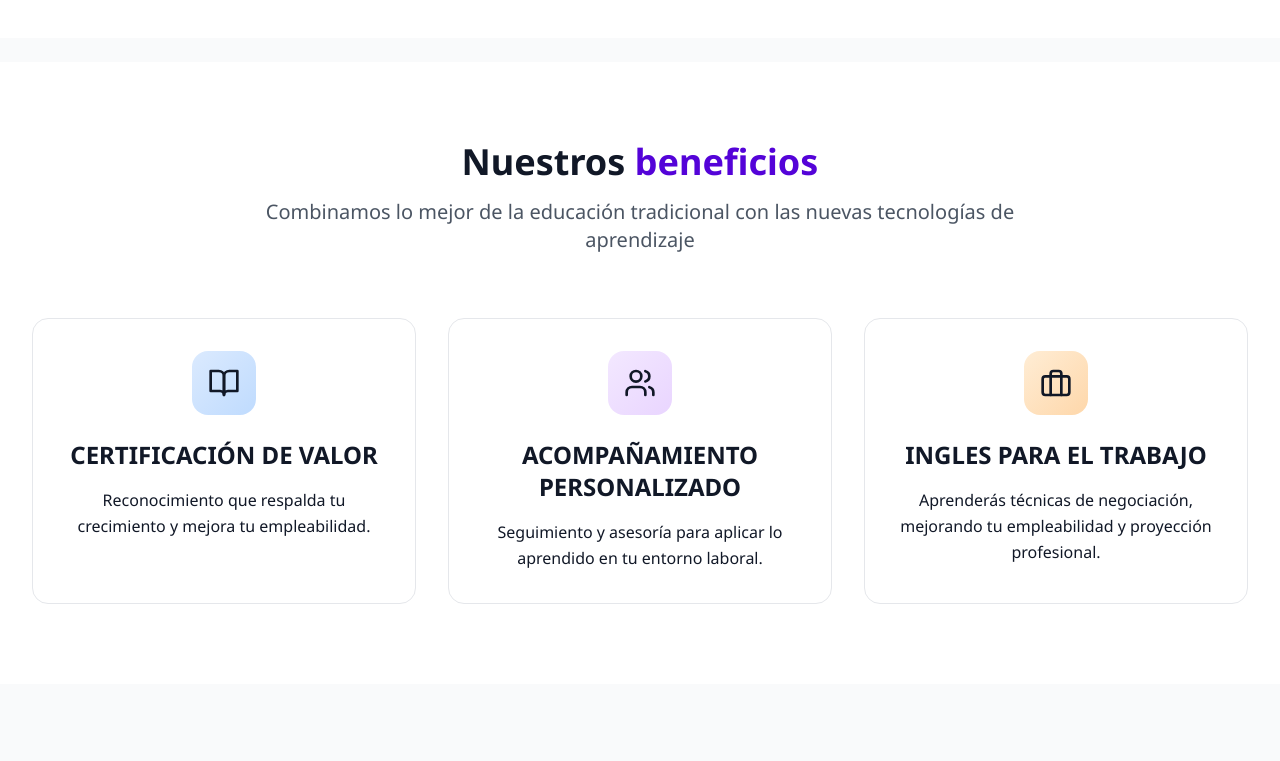
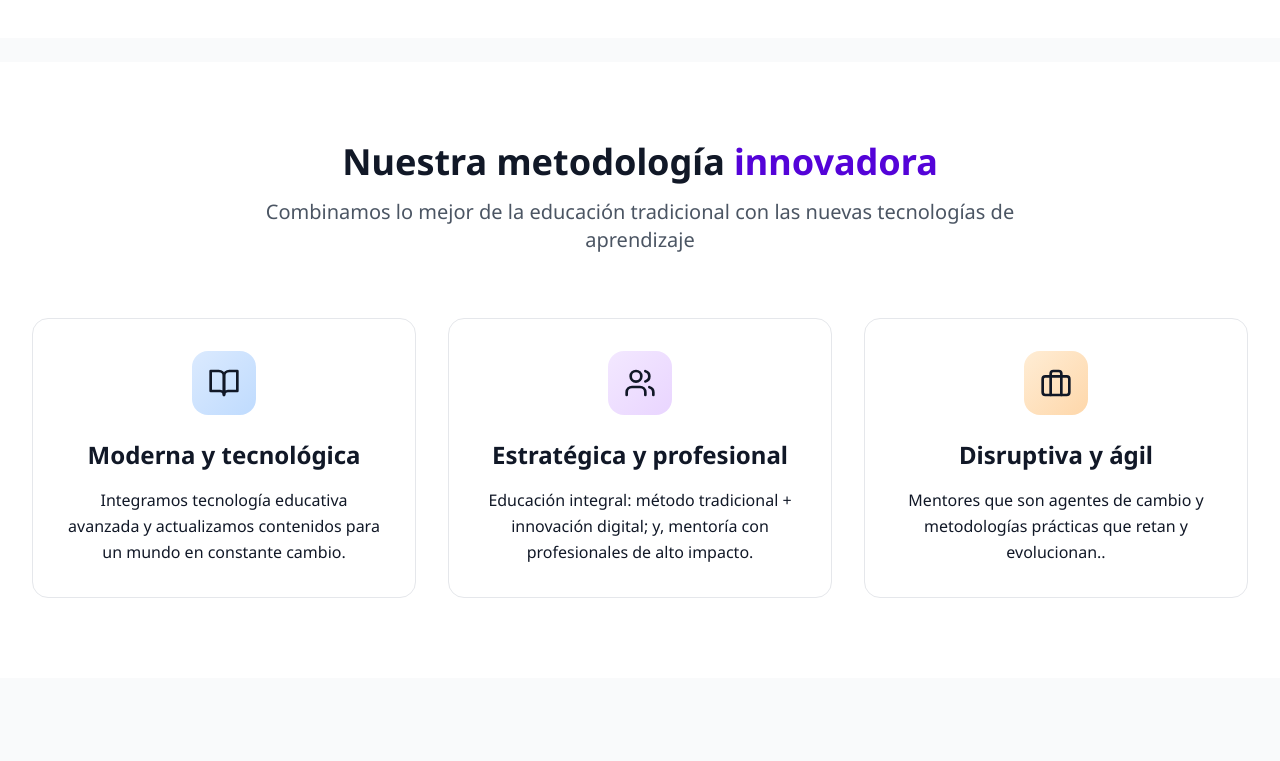
Before and after one commit to FabritcioPS15/Talenthree_2, a React (Vite) app: page / in a window 1280 px wide. Shown: the part 1140-1901 px from the top of the page. Built offline with nearby package versions, Linux system fonts and the light colour scheme.

Commit message:
cambios2

```diff
--- a/src/pages/HomePage.tsx
+++ b/src/pages/HomePage.tsx
@@ -201,9 +201,9 @@ empresa alcance su máximo potencial.        </p>
             className="text-center mb-16"
           >
             <motion.h2 variants={itemVariants} className="text-4xl font-bold mb-4">
-              Nuestros{' '}
+            Nuestra metodología{' '}
               <span className="bg-gradient-to-r from-primary-400 to-secondary-400 text-transparent bg-clip-text">
-                beneficios
+              innovadora
               </span>
             </motion.h2>
             <motion.p variants={itemVariants} className="text-gray-600 dark:text-gray-400 max-w-3xl mx-auto text-xl">
@@ -221,20 +221,20 @@ empresa alcance su máximo potencial.        </p>
             {[
               {
                 icon: BookOpen,
-                title: "CERTIFICACIÓN DE VALOR",
-                text: "Reconocimiento que respalda tu crecimiento y mejora tu empleabilidad.",
+                title: "Moderna y tecnológica",
+                text: "Integramos tecnología educativa avanzada y actualizamos contenidos para un mundo en constante cambio.",
                 color: "from-blue-100 to-blue-200"
               },
               {
                 icon: Users,
-                title: "ACOMPAÑAMIENTO PERSONALIZADO",
-                text: "Seguimiento y asesoría para aplicar lo aprendido en tu entorno laboral.",
+                title: "Estratégica y profesional",
+                text: "Educación integral: método tradicional + innovación digital; y, mentoría con profesionales de alto impacto.",
                 color: "from-purple-100 to-purple-200"
               },
               {
                 icon: Briefcase,
-                title: "INGLES PARA EL TRABAJO",
-                text: "Aprenderás técnicas de negociación, mejorando tu empleabilidad y proyección profesional.",
+                title: "Disruptiva y ágil",
+                text: "Mentores que son agentes de cambio y metodologías prácticas que retan y evolucionan..",
                 color: "from-orange-100 to-orange-200"
               }
             ].map((feature, index) => (
@@ -313,7 +313,7 @@ empresa alcance su máximo potencial.        </p>
               Únete a nuestra <span className="text-primary-500">comunidad</span>
             </h2>
             <p className="text-gray-600 dark:text-gray-400 max-w-2xl mx-auto text-xl">
-              Eventos exclusivos y networking con profesionales del sector
+              Combiamos
             </p>
           </motion.div>
 
```
